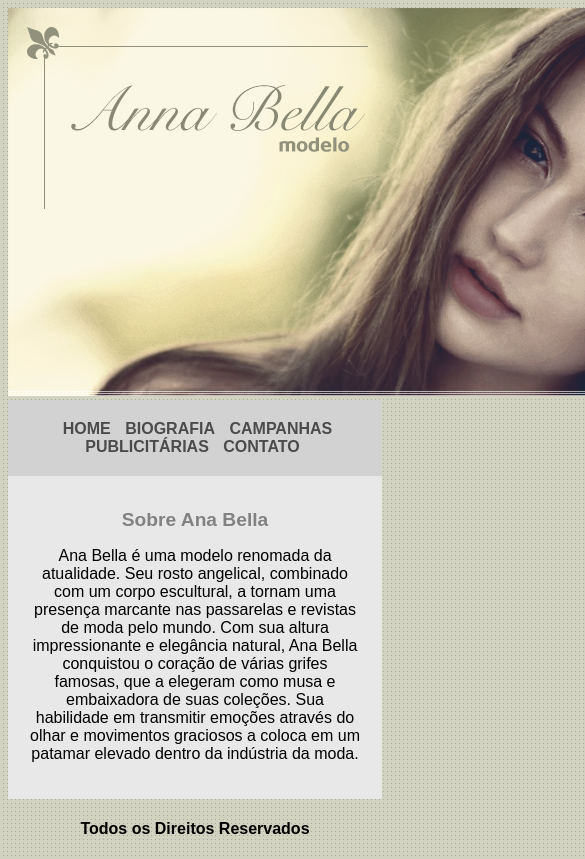
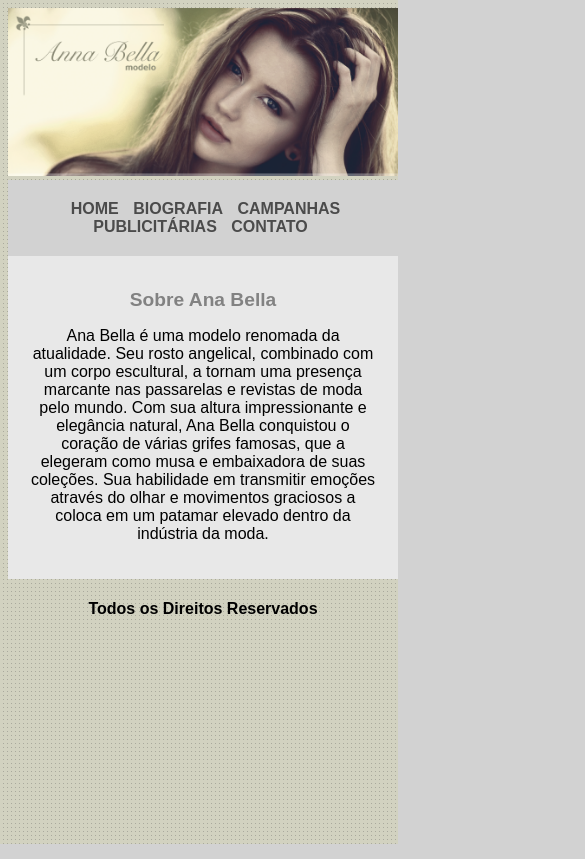
Before and after one commit to Abderson/Ana-Bella, a plain HTML site: page index.html in a window 390 px wide. Shown: the top 859 px of the page, 585 px wide, since content can reach past the window. Drawn offline with Linux system fonts and the light colour scheme; files whose address does not match are found by name.

Commit message:
responsividade

```diff
--- a/style.css
+++ b/style.css
@@ -46,3 +46,16 @@ h1 {
     color: #828282;
     font-size: 1.2em;
 }
+
+
+@media (max-width: 768px){
+    body {
+      width: 100%;
+    }
+  img {
+      max-width: 100%;
+      height: auto;
+
+  }
+
+  }
```
